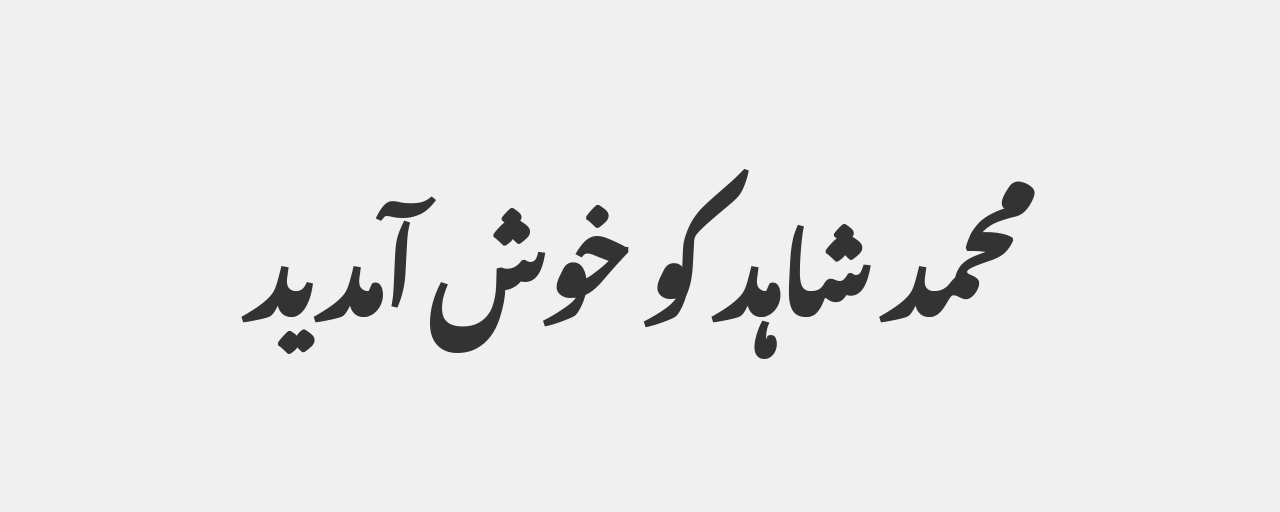
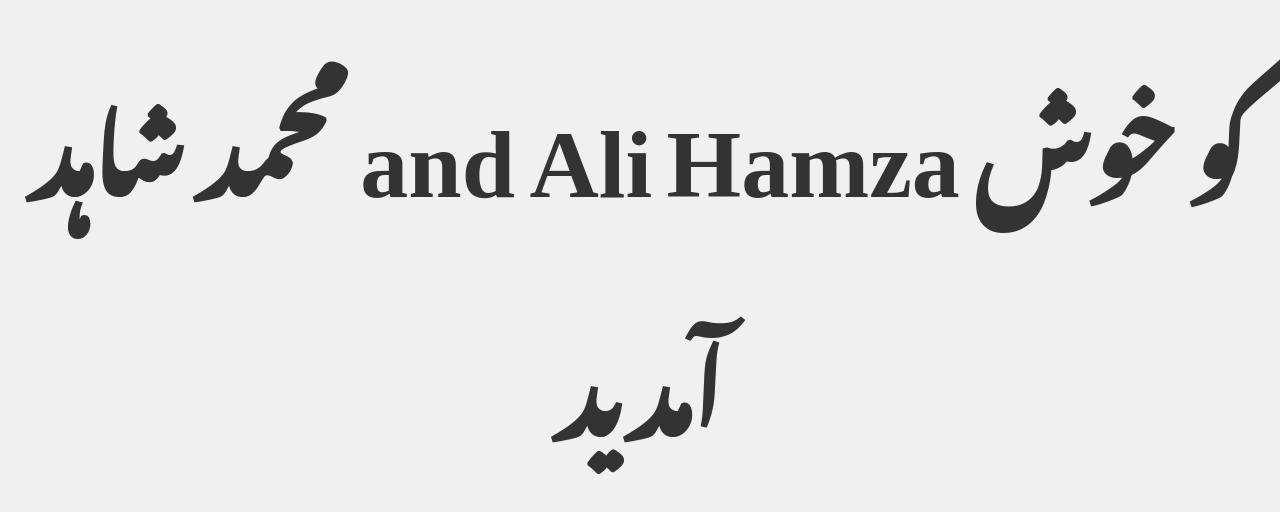
Before and after one commit to MS-gillJutt/store-management-app, a plain HTML site: page index.html in a window 1280 px wide. Shown: the part 146-658 px from the top of the page. Drawn offline with Linux system fonts and the light colour scheme.

Commit message:
hamza name added

```diff
--- a/index.html
+++ b/index.html
@@ -36,7 +36,7 @@
 </head>
 <body>
     <div class="welcome-message">
-        <h1>محمد شاہد کو خوش آمدید</h1>
+        <h1>محمد شاہد and Ali Hamza کو خوش آمدید</h1>
     </div>
 </body>
 </html>
```
